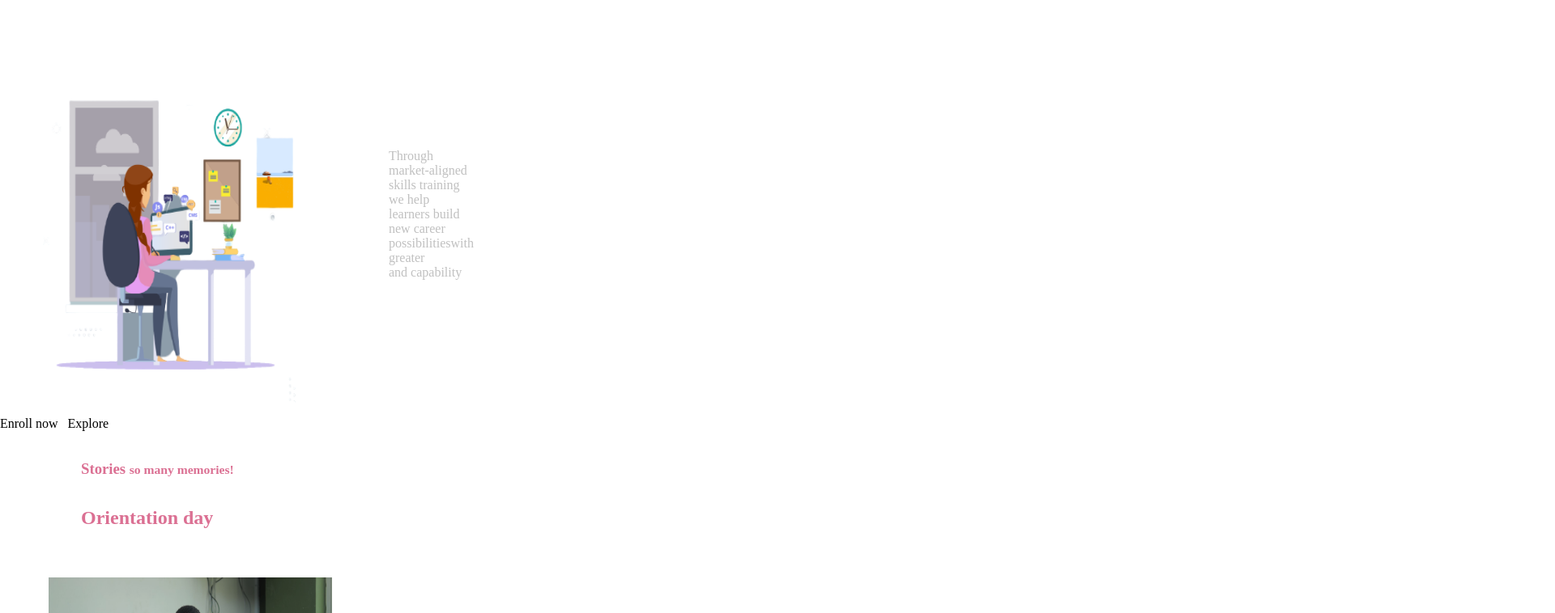
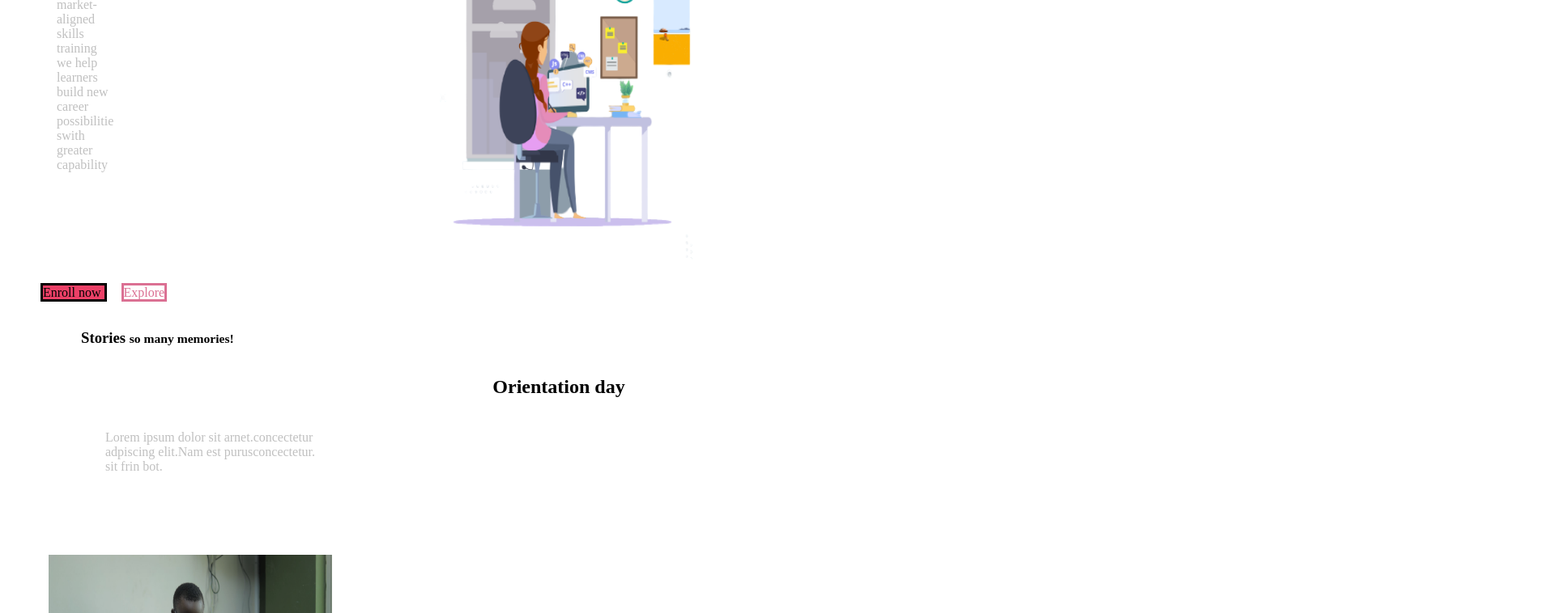
Before and after one commit to phinic925/moringa-school-website, a plain HTML site: page index.html in a window 1280 px wide. Shown: the part 356-1114 px from the top of the page at 81% size, 1920 px wide, since content can reach past the window. Drawn offline with Linux system fonts and the light colour scheme.

Commit message:
This commit add the first buttons on te page

```diff
--- a/index.css
+++ b/index.css
@@ -5,13 +5,10 @@
     font-family: 'nunito';
 }
 .header{
-  min-height: 30vh;
+  min-height: 20vh;
   width: 100%;
   background-position: center;
-  background-size: cover;
-  position: relative;
-  box-sizing: border-box;
-  outline: none;
+   outline: none;
   border: none;
   text-decoration: none;
 }
@@ -46,7 +43,7 @@
     padding: 15px;
     text-decoration: none;
 }
-.enroll{
+.act.enroll{
     background-color: #EC4067;
     margin: 2px;
 
@@ -59,32 +56,29 @@ h5{
   h1{
     color: palevioletred;
     padding: 30px;
+    min-height: 5vh;
+    position:absolute;
   }
-  .par{
-    color: silver;
-   align:right;
-   display:inline-block;
-    padding: 0px 30px;
-    margin-left:40px;
-    clear: right;
-  }
-    .dir{
-      width: 300px;
-      display: flex;
-      align-items: center;
-    }
 
 
-  .dir img{
+  .dir .right{
     float: right;
     height: 500px;
     width: 400px;
-    align:right;
-    margin-right: 10px;
-    display: flex;
-
+     padding-left: 300px;
+      margin: 0px 0px 15px 20px;
+  }
+  .par {
+    color: silver;
+   text-align:left;
+   display:inline-block;
+    padding-left: 0px 30px;
+    padding-top: 20px;
+    margin-left:40px;
+    clear:left;
 
   }
+
 
   h2{
     align:right;
@@ -189,5 +183,34 @@ h5{
     padding: 100px;
   }
 
-  </body>
-</html>
+ .now{
+   background-color: #EC4067;
+  color:black;
+  border: solid;
+  margin-inline-start: 50px;
+ }
+
+ .exp{
+   color: palevioletred;
+   border: solid;
+
+   margin-inline-start: 10px;
+ }
+ .ries{
+   color: black;
+ }
+ .day{
+   color: black;
+   text-align: center;
+   position: relative;
+   padding.day{
+    padding-left:50px;
+    padding-bottom:10px;
+ }
+ .para{
+  color: black;
+  text-align: center;
+  position: relative;
+  padding-left:50px;
+  padding-bottom:10px;
+}
--- a/index.html
+++ b/index.html
@@ -42,13 +42,12 @@
 
     <h1> Nurturing Africa's Tech Talent </h1>
     <div class="dir">
-
-  <img src="assets/images/image1.png">
   <p class="par">
-  Through market-aligned skills training we help
-      <br>learners build new career possibilitieswith greater <br> and capability
-      </p>
-
+  Through market-aligned skills training we help<br>
+  learners build new career possibilitie swith greater <br>
+  capability
+  </p>
+  <img src="assets/images/image1.png" class="right"  float="right">
  </div>
  <div class="mor">
    <span class="now"> Enroll now </span>&nbsp;
@@ -57,18 +56,18 @@
  </div>
  <br>
  <br>
- <h3> Stories <small> so many memories!</small> </h3>
+ <h3 class="ries"> Stories <small> so many memories!</small> </h3>
  <br>
  <br>
 
- <h2> Orientation day </h2>
+ <h2 class="day"> Orientation day </h2>
+ <p class="para">
+  Lorem ipsum dolor sit  arnet.concectetur
+  <br>adpiscing elit.Nam est purusconcectetur.<br> sit frin bot.
+  </p>
  <div class="dir1">
+<img src="assets/images/image 2.png">
 
-<img src="assets/images/image 2.png">
-<p class="para">
-   Lorem ipsum dolor sit  arnet.concectetur
-   <br>adpiscing elit.Nam est purusconcectetur.<br> sit frin bot.
-   </p>
   </div>
   <div class="go">
     <span class="go"> see album </span>&nbsp;
```
